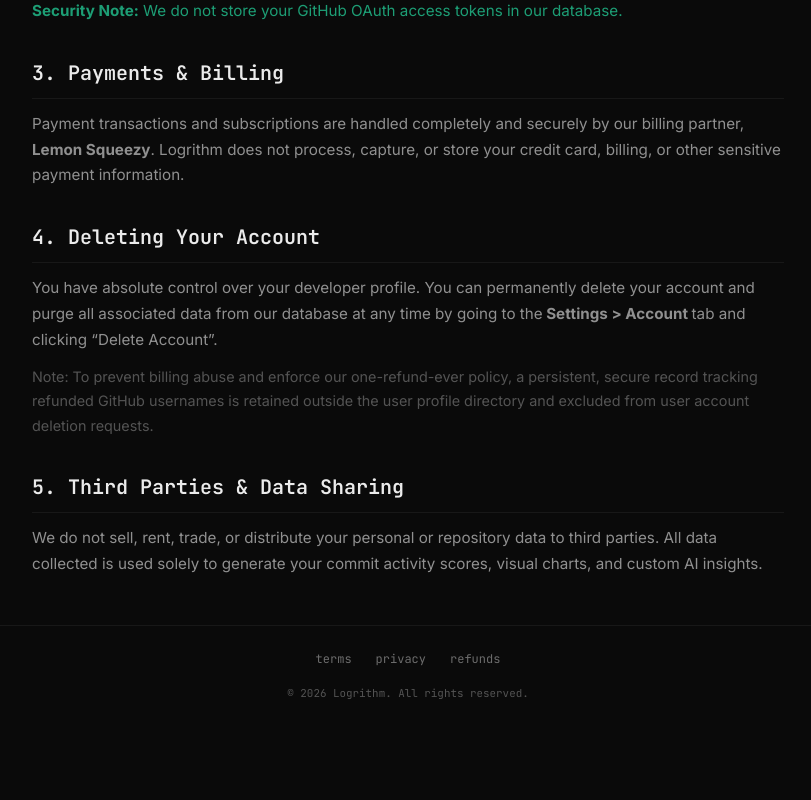
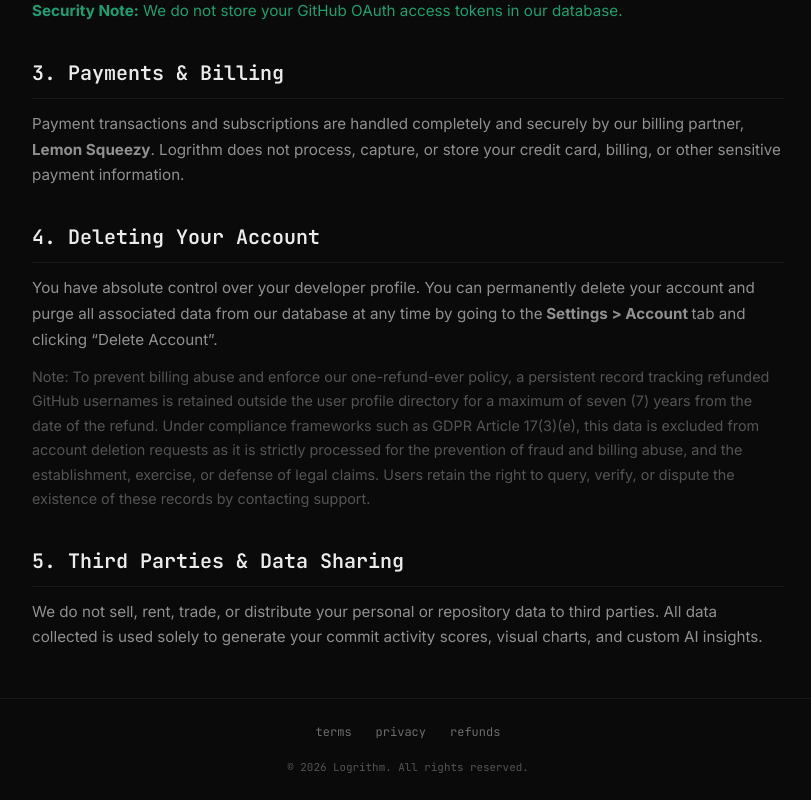
Before and after one commit to KamcyAhaka/logrithm, a Next.js app: page /privacy in a window 1280 px wide. Shown: the part 706-1506 px from the top of the page, without its empty margins (232-1043 px from the left). Before the commit the page ends 1432 px from the top, so only its background shows below. Built offline with nearby package versions, Linux system fonts and the light colour scheme; no server answers.

Commit message:
docs: specify gdpr retention timeframe for refund records

```diff
--- a/src/app/privacy/page.tsx
+++ b/src/app/privacy/page.tsx
@@ -167,9 +167,14 @@ export default function PrivacyPage() {
               Account&rdquo;.
             </p>
             <p style={{ fontSize: '0.9rem', color: 'var(--text-muted)' }}>
-              Note: To prevent billing abuse and enforce our one-refund-ever policy, a persistent,
-              secure record tracking refunded GitHub usernames is retained outside the user profile
-              directory and excluded from user account deletion requests.
+              Note: To prevent billing abuse and enforce our one-refund-ever policy, a persistent
+              record tracking refunded GitHub usernames is retained outside the user profile
+              directory for a maximum of seven (7) years from the date of the refund. Under
+              compliance frameworks such as GDPR Article 17(3)(e), this data is excluded from
+              account deletion requests as it is strictly processed for the prevention of fraud and
+              billing abuse, and the establishment, exercise, or defense of legal claims. Users
+              retain the right to query, verify, or dispute the existence of these records by
+              contacting support.
             </p>
           </section>
 
```
